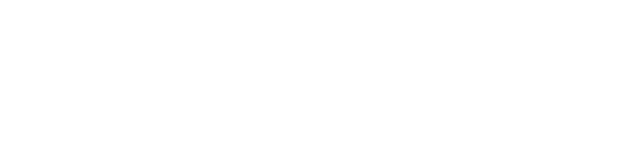
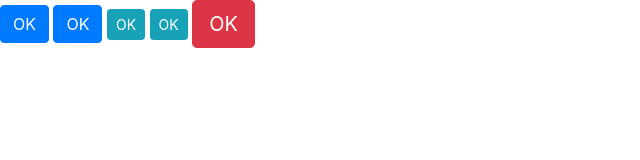
Before and after one commit to tanaka-hideaki2/Bootstrap, a plain HTML site: page index.html in a window 1280 px wide. Shown: the whole page, without its empty margins (0-640 px from the left). Drawn offline with nearby package versions, Linux system fonts and the light colour scheme.

Commit message:
ボタンのスタイリング 17行目 div要素でもclassにbtnと　btn-〇〇をつけるとボタンとして描画された。

```diff
--- a/index.html
+++ b/index.html
@@ -13,6 +13,11 @@
     </style>
   </head>
   <body>
+    <button class="btn btn-primary">OK</button>
+    <div class="btn btn-primary">OK</div>
+    <button class="btn btn-info btn-sm">OK</button>
+    <button class="btn btn-info btn-sm">OK</button>
+    <button class="btn btn-danger btn-lg">OK</button>
 
     <!-- Optional JavaScript -->
     <!-- jQuery first, then Popper.js, then Bootstrap JS -->
```
